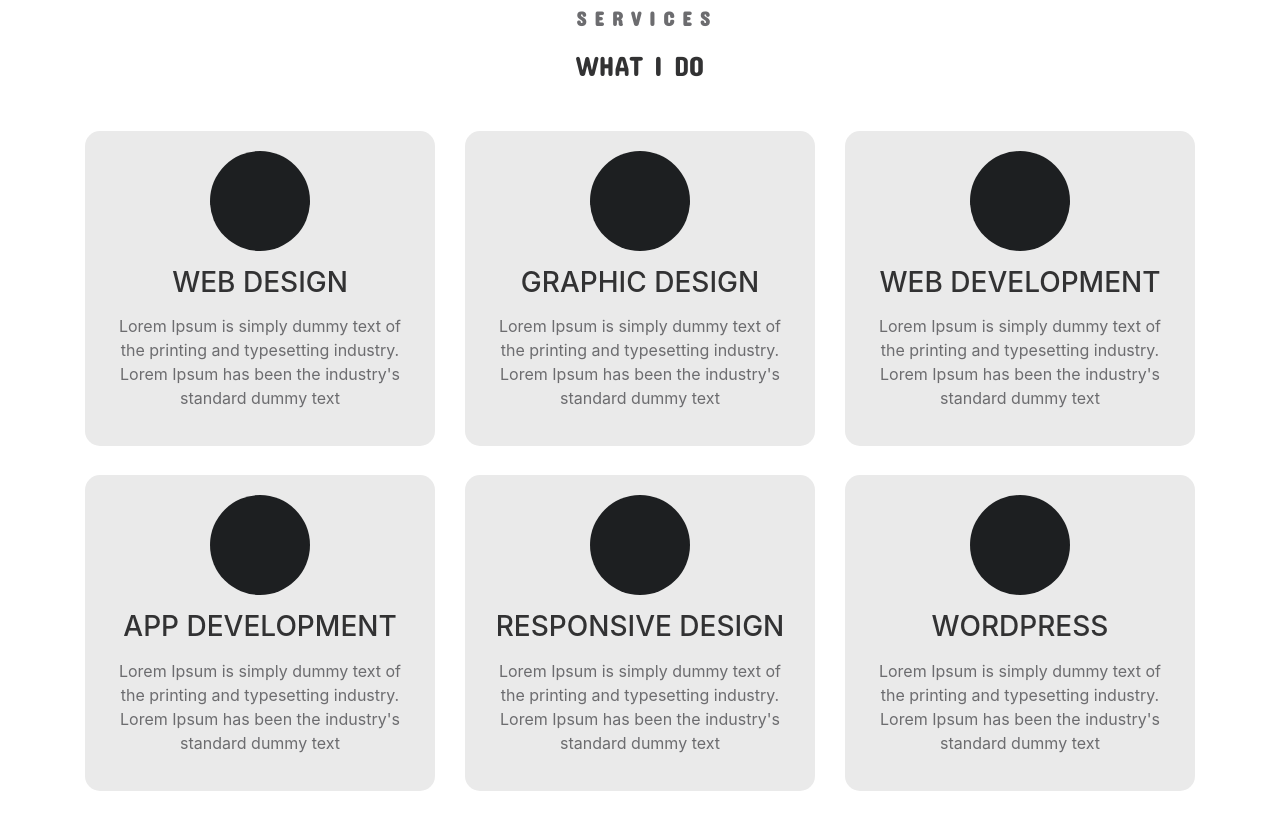
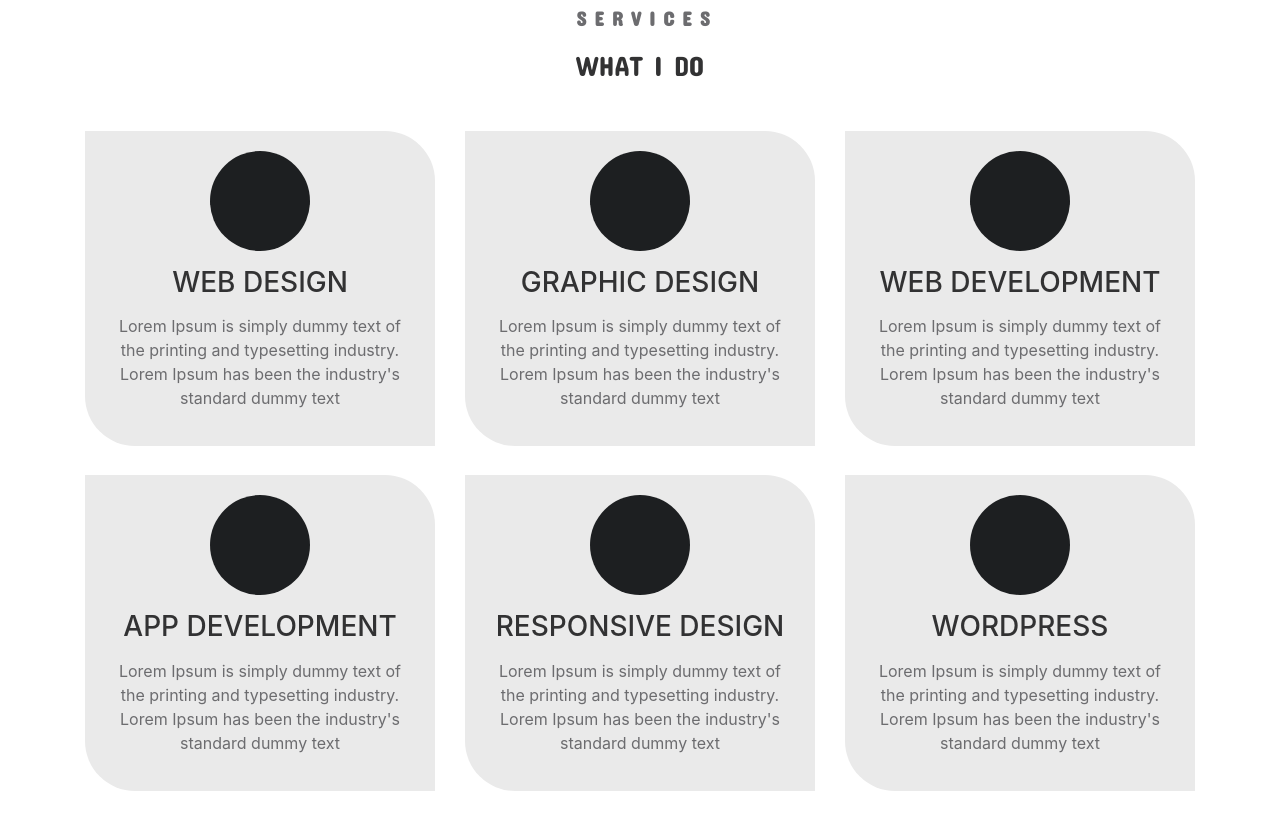
Before and after one commit to emon2021/Second-Portfolio, a plain HTML site: page index.html in a window 1280 px wide. Shown: the part 2336-3159 px from the top of the page. Drawn offline with nearby package versions, Linux system fonts and the light colour scheme; a script that the page names is missing.

Commit message:
Update style.css

```diff
--- a/resources/css/style.css
+++ b/resources/css/style.css
@@ -396,10 +396,12 @@
     padding: 20px;
     text-align: center;
     background: #eaeaea;
-    border-radius: 15px;
+    border-radius: 0px;
     cursor:pointer;
     margin-bottom: 29px;
 	transition:0.2s linear;
+	border-top-right-radius: 50px;
+    border-bottom-left-radius: 50px;
 }
 .content_box:hover {
     transform: translateY(-10px);
```
